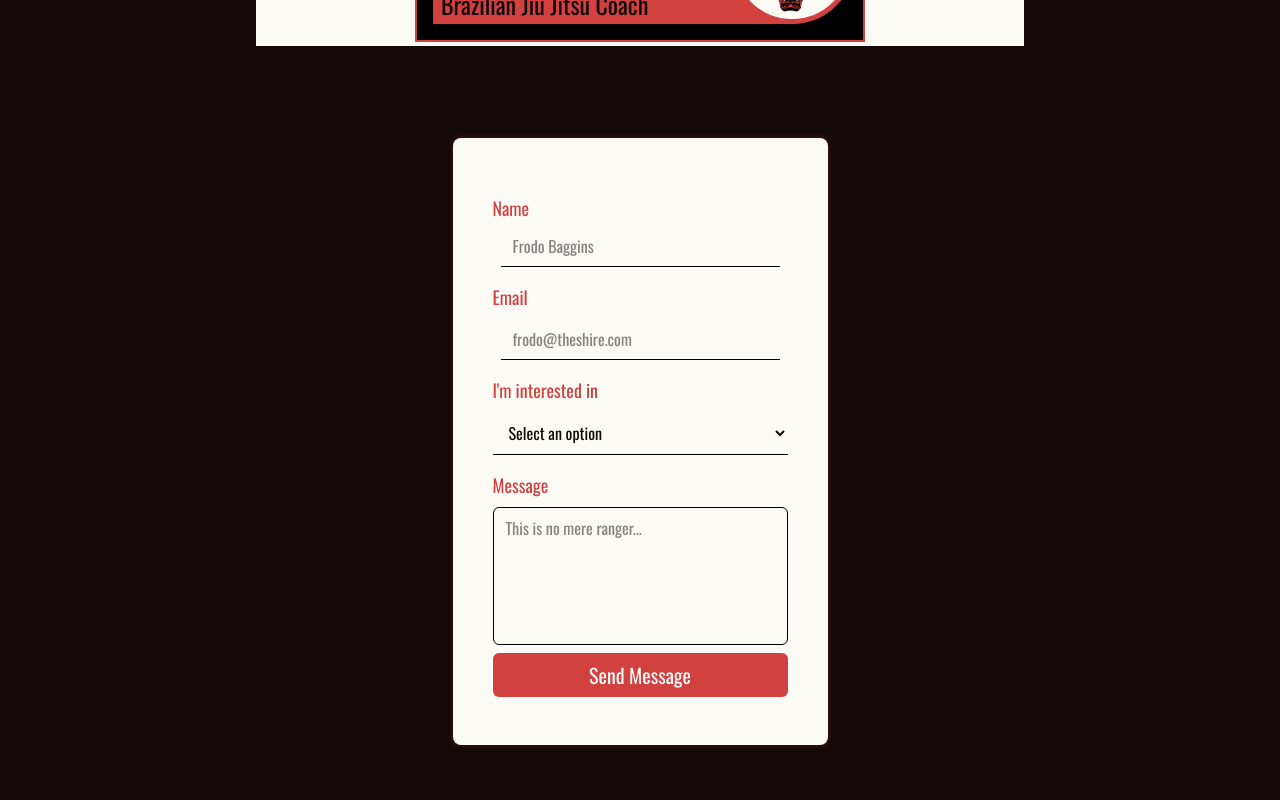
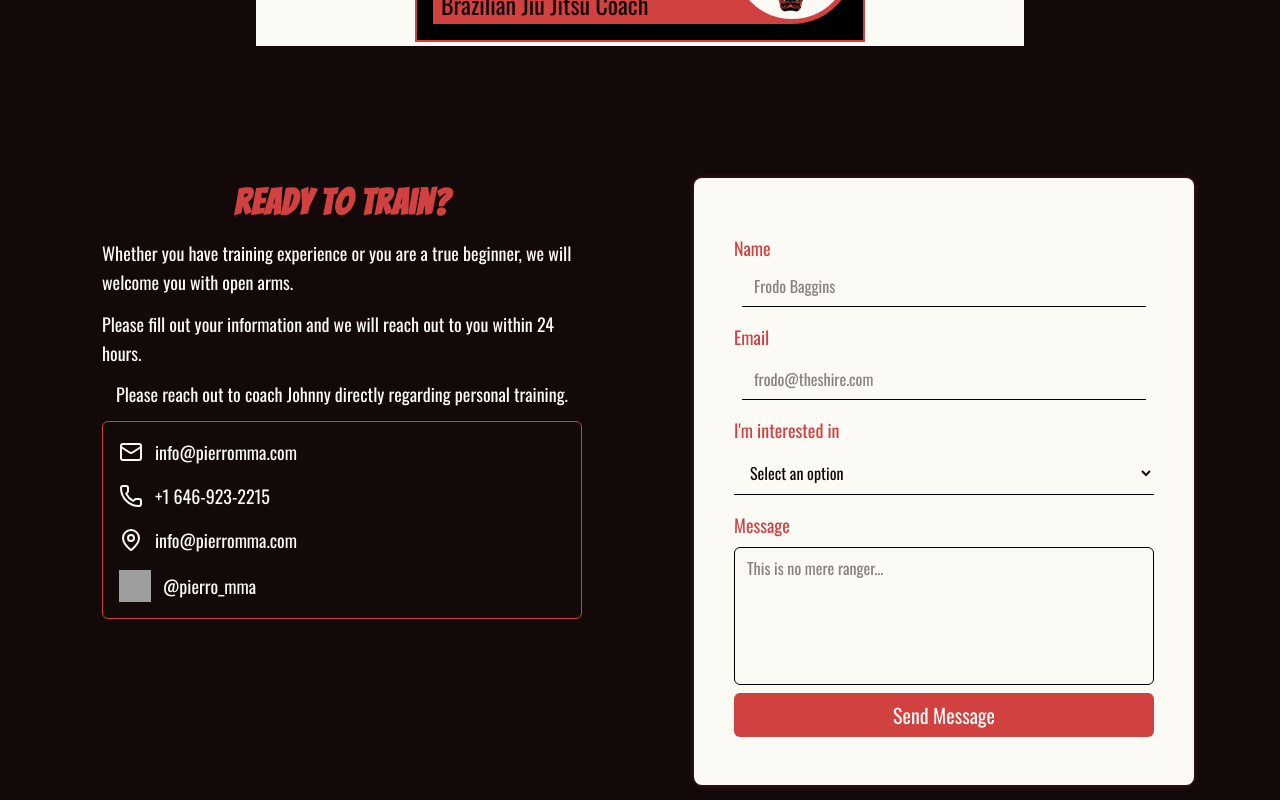
Before and after one commit to Macstudio-Nexus/PierroMMA-com, a Next.js app: page / in a window 1280 px wide. Shown: the part 7800-8600 px from the top of the page. Built offline with nearby package versions, Linux system fonts and the light colour scheme; no server answers; grey boxes are pictures that could not be loaded; a web font is replaced by a local one.

Commit message:
info added to contact section

```diff
--- a/app/components/Footer.tsx
+++ b/app/components/Footer.tsx
@@ -43,12 +43,12 @@ export default function Footer() {
             <div className="flex items-center justify-center gap-3">
               <Mail className="size-5" />
               <a
-                href="mailto:jophnnypierro7@gmail.com"
+                href="mailto:info@pierromma.com"
                 target="_blank"
                 rel="noopener noreferrer"
                 className="font-medium"
               >
-                johnnypierro7@gmail.com
+                info@pierromma.com
               </a>
             </div>
             <div className="flex items-center justify-center gap-3">
--- a/app/components/ui/sections/contact/Contact.tsx
+++ b/app/components/ui/sections/contact/Contact.tsx
@@ -1,9 +1,25 @@
 import ContactForm from "./ContactForm";
+import ContactInfo from "./ContactInfo";
 
 export default function Contact() {
   return (
-    <div>
-        <ContactForm />
+    <div className="flex flex-col md:flex-row items-center md:items-start px-4 justify-center gap-4 lg:gap-24">
+      <div className="flex flex-col items-center max-w-xs lg:max-w-lg gap-3 px-4 md:pt-10">
+        <h2 className="!text-primary !text-4xl">ready to train?</h2>
+        <p>
+          Whether you have training experience or you are a true beginner, we
+          will welcome you with open arms.
+        </p>
+        <p>
+          Please fill out your information and we will reach out to you within
+          24 hours.
+        </p>
+        <p>
+          Please reach out to coach Johnny directly regarding personal training.
+        </p>
+        <ContactInfo />
+      </div>
+      <ContactForm />
     </div>
   );
 }
--- a/app/components/ui/sections/contact/ContactForm.tsx
+++ b/app/components/ui/sections/contact/ContactForm.tsx
@@ -58,10 +58,10 @@ export default function ContactForm() {
   };
 
   return (
-    <div className="w-full flex justify-center my-5 md:my-20">
+    <div className="flex justify-center my-5 md:my-10">
       <form
         onSubmit={handleSubmit(onSubmit)}
-        className="bg-white w-[375px] max-w-xl lg:max-w-2xl font-oswald px-6 md:px-10 py-8 md:py-12 full-shadow rounded-lg"
+        className="bg-white w-[350px] md:w-[375px] lg:w-[500px] max-w-xl lg:max-w-2xl font-oswald px-6 md:px-10 py-8 md:py-12 full-shadow rounded-lg"
       >
         <div className="flex flex-col gap-1 py-2">
           <label htmlFor="name" className="contact-label">
--- /dev/null
+++ b/app/components/ui/sections/contact/ContactInfo.tsx
@@ -0,0 +1,38 @@
+import { Mail, MapPin, Phone } from "lucide-react";
+import Image from "next/image";
+
+export default function ContactInfo() {
+  return (
+    <div className="flex flex-col items-start justify-center gap-4 p-4 border border-primary rounded-md font-oswald text-white text-lg w-full">
+      <div className="flex items-center gap-3">
+        <Mail />
+        <a href="mailto:info@pierromma.com">info@pierromma.com</a>
+      </div>
+      <div className="flex items-center gap-3">
+        <Phone />
+        <a href="tel:6469232215">+1 646-923-2215</a>
+      </div>
+      <div className="flex items-center gap-3">
+        <MapPin />
+        <a href="mailto:info@pierromma.com">info@pierromma.com</a>
+      </div>
+      <div className="flex items-center gap-3">
+        <a
+          href="https://instagram.com/pierro_mma"
+          target="_blank"
+          rel="noopener noreferrer"
+          className="flex items-center gap-3"
+        >
+          <Image
+            src="/instagram.png"
+            alt="Staten Island MMA & BJJ Training"
+            width={96}
+            height={96}
+            className="size-6 lg:size-8 hover:scale-105 transition-all duration-300"
+          />
+          @pierro_mma
+        </a>
+      </div>
+    </div>
+  );
+}
```
